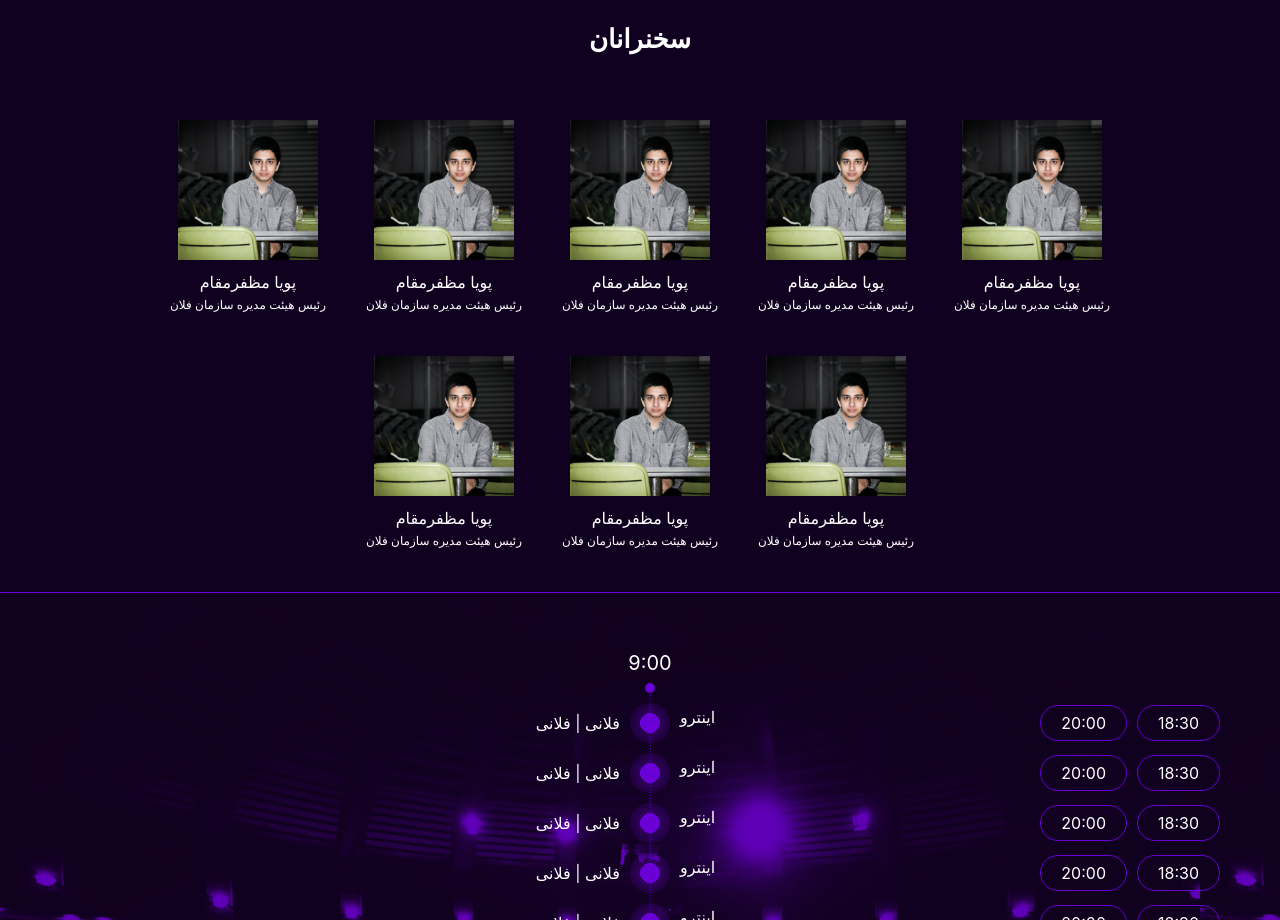
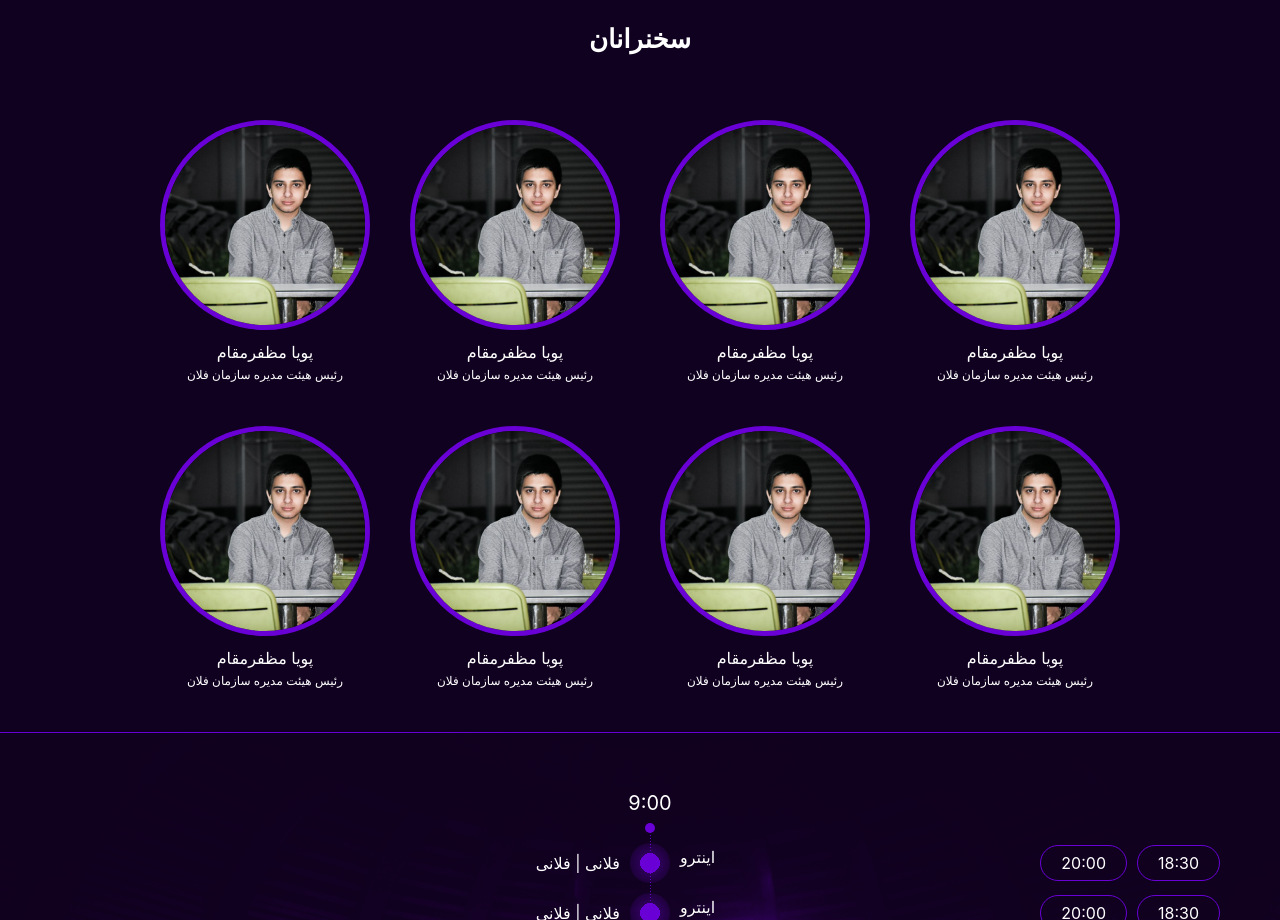
Before and after one commit to pmzi/StartupRealityWebsite, a React (Create React App) app: page / in a window 1280 px wide. Shown: the part 960-1880 px from the top of the page. Built offline with nearby package versions, Linux system fonts and the light colour scheme; a web font is replaced by a local one.

Commit message:
Fix design problems of speakers section

```diff
--- a/src/components/SpeakersSection/Speakers/Speaker/style.scss
+++ b/src/components/SpeakersSection/Speakers/Speaker/style.scss
@@ -1,3 +1,5 @@
+@import '../../../../stylesheets/imports.scss';
+
 .speaker{
   display: flex;
   flex-direction: column;
@@ -10,7 +12,13 @@
   &__image{
     clip-path: url(/assets/stsvg.svg#clippath);
 
-    width: 14rem;
+    width: 20rem;
+    height: 20rem;
+
+    margin-bottom: 1rem;
+
+    border-radius: 50%;
+    border: 0.5rem solid $light-purple;
 
     margin-bottom: 1rem;
   }
```
